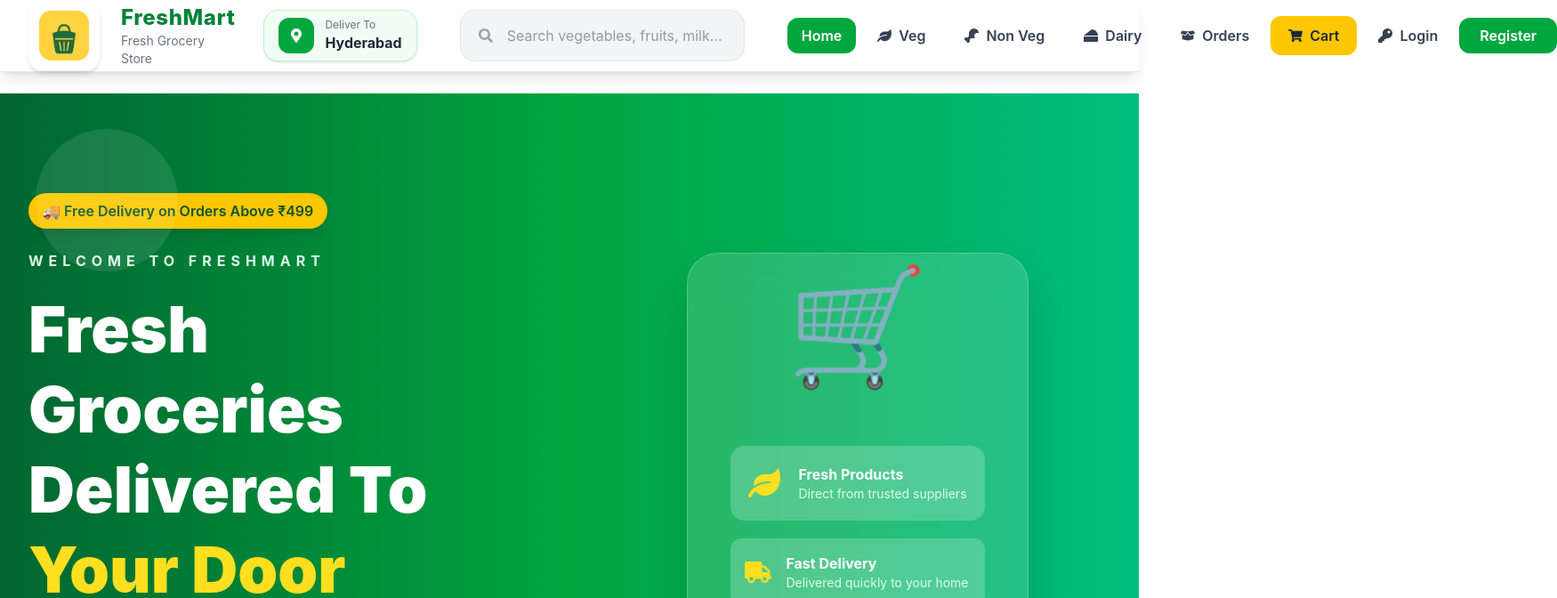
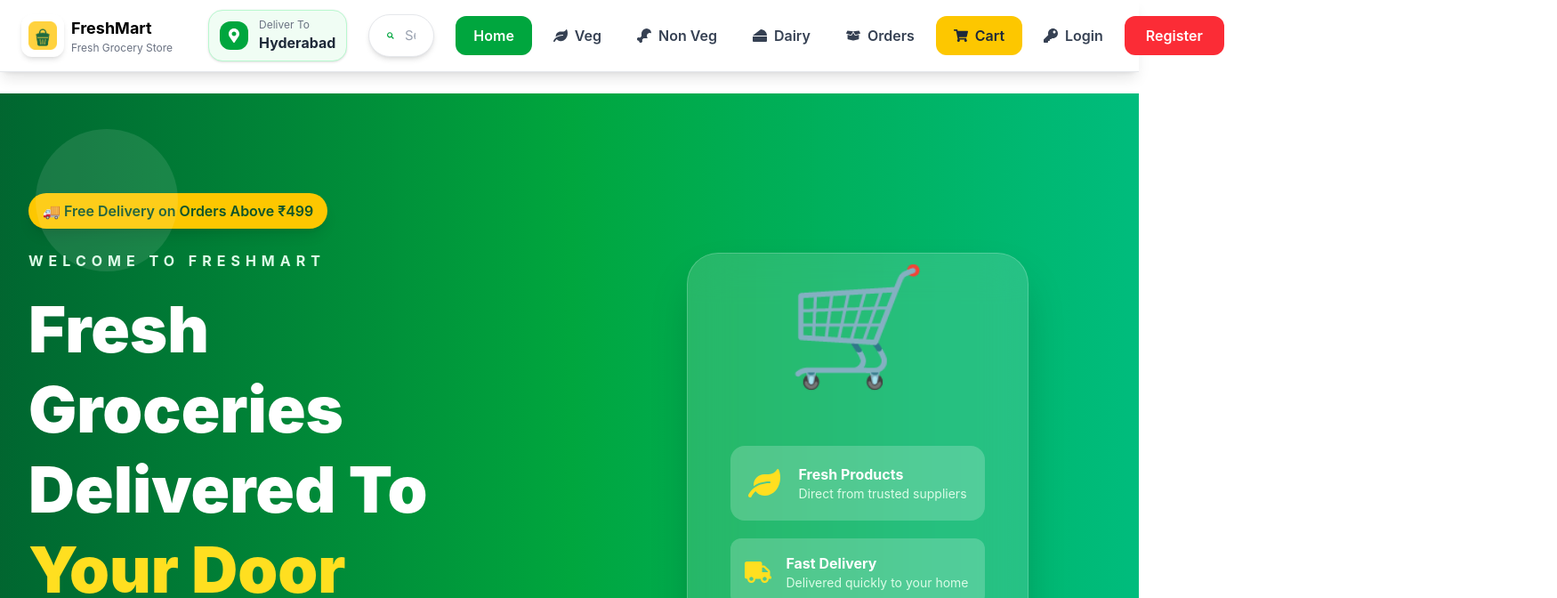
Before and after one commit to Vinaykumar-yagati-4/react-app, a React (Vite) app: page / in a window 1280 px wide. Shown: the top 672 px of the page at 89% size, 1750 px wide, since content can reach past the window. Built offline with nearby package versions, Linux system fonts and the light colour scheme.

Commit message:
react-commit

```diff
--- a/src/App.tsx
+++ b/src/App.tsx
@@ -16,6 +16,7 @@
 import Checkout from "./Components/Checkout";
 import { SearchProvider } from "./contextapi/SearchContext";
 import Orders from "./Components/Order";
+
 
 
 
--- a/src/Components/Navbar.tsx
+++ b/src/Components/Navbar.tsx
@@ -38,38 +38,37 @@
   return (
     <nav className="sticky top-0 z-50 bg-white shadow-lg border-b border-gray-200">
 
-      <div className="max-w-screen-2xl mx-auto px-8">
+      <div className="w-full px-4 xl:px-6">
 
-        <div className="flex items-center justify-between h-20 gap-6">
-
+        <div className="flex items-center h-20">
           {/* LEFT SECTION */}
 
-          <div className="flex items-center gap-8">
-
+          <div className="flex items-center gap-4 flex-shrink-0">
             {/* Logo */}
 
             <NavLink
               to="/"
-              className="flex items-center gap-6"
+             className="flex items-center gap-2"
             >
 
-              <div className="bg-white rounded-2xl shadow-md p-2 w-20 h-20 flex items-center justify-center flex-shrink-0">
+             <div className="bg-white rounded-xl shadow-md p-1 w-12 h-12 flex items-center justify-center flex-shrink-0">
 
                 <img
                   src={logo}
                   alt="FreshMart"
-                  className="w-14 h-14 object-contain"
+                  // className="w-14 h-14 object-contain"
+                  className="w-8 h-8"
                 />
 
               </div>
 
               <div>
 
-                <h1 className="text-2xl font-extrabold text-green-700 tracking-wide">
+                <h1 className="text-lg font-bold">
                   FreshMart
                 </h1>
 
-                <p className="text-sm text-gray-500">
+                <p className="text-xs text-gray-500">
                   Fresh Grocery Store
                 </p>
 
@@ -79,9 +78,9 @@
 
             {/* Delivery */}
 
-            <div className="hidden xl:flex items-center gap-3 bg-green-50 px-4 py-2 rounded-2xl border border-green-200 shadow-sm">
+            <div className="hidden xl:flex items-center gap-3 ml-6 bg-green-50 px-3 py-2 rounded-2xl border border-green-200 shadow-sm">
 
-              <div className="bg-green-600 text-white p-3 rounded-xl">
+              <div className="bg-green-600 text-white p-2 rounded-xl">
 
                 <FaMapMarkerAlt />
 
@@ -105,12 +104,11 @@
 
           {/* SEARCH */}
 
-          <div className="hidden lg:flex flex-1 min-w-[320px] max-w-xl mx-6">
+          <div className="hidden lg:flex flex-1 max-w-lg mx-6">
 
-            <div className="flex items-center w-full bg-gray-100 rounded-2xl px-5 py-4 border border-gray-200 focus-within:border-green-600 transition">
+            <div className="flex items-center w-full bg-white rounded-full px-5 py-3 border border-gray-200 shadow-md hover:shadow-lg focus-within:border-green-500 focus-within:ring-2 focus-within:ring-green-200 transition-all duration-300">
 
-              <FaSearch className="text-gray-400 text-lg" />
-
+              <FaSearch className="text-green-600 text-xl" />
               <input
                 type="text"
                 value={search}
@@ -129,8 +127,8 @@
                     );
                   }
                 }}
-                placeholder="Search vegetables, fruits, milk..."
-                className="bg-transparent outline-none ml-4 w-full text-gray-700"
+                placeholder="Search for vegetables, fruits, dairy & more..."
+                className="bg-transparent outline-none ml-3 w-full text-gray-700 placeholder:text-gray-400 text-[15px]"
               />
 
             </div>
@@ -138,14 +136,13 @@
           </div>
                     {/* ================= Desktop Menu ================= */}
 
-          <div className="hidden xl:flex items-center gap-1 flex-shrink-0">
-
+          <div className="hidden xl:flex items-center gap-2 flex-shrink-0">
             {/* Home */}
 
             <NavLink
               to="/"
               className={({ isActive }) =>
-                `px-4 py-2 rounded-xl font-semibold transition-all duration-300 ${
+                `px-5 py-2.5 rounded-xl font-semibold transition-all duration-300 ${
                   isActive
                     ? "bg-green-600 text-white"
                     : "text-gray-700 hover:bg-green-100 hover:text-green-700"
@@ -160,7 +157,7 @@
             <NavLink
               to="/veg"
               className={({ isActive }) =>
-                `flex items-center gap-2 px-5 py-2.5 rounded-xl font-semibold transition-all duration-300 ${
+                `flex items-center gap-2 px-4 py-2.5 rounded-xl font-semibold transition-all duration-300 ${
                   isActive
                     ? "bg-green-600 text-white"
                     : "text-gray-700 hover:bg-green-100 hover:text-green-700"
@@ -176,7 +173,7 @@
             <NavLink
               to="/nonveg"
               className={({ isActive }) =>
-                `flex items-center gap-2 px-5 py-2.5 rounded-xl font-semibold transition-all duration-300 ${
+                `flex items-center gap-2 px-4 py-2.5 rounded-xl font-semibold transition-all duration-300 ${
                   isActive
                     ? "bg-green-600 text-white"
                     : "text-gray-700 hover:bg-green-100 hover:text-green-700"
@@ -192,7 +189,7 @@
             <NavLink
               to="/dairy"
               className={({ isActive }) =>
-                `flex items-center gap-2 px-5 py-2.5 rounded-xl font-semibold transition-all duration-300 ${
+                `flex items-center gap-2 px-4 py-2.5 rounded-xl font-semibold transition-all duration-300 ${
                   isActive
                     ? "bg-green-600 text-white"
                     : "text-gray-700 hover:bg-green-100 hover:text-green-700"
@@ -208,7 +205,7 @@
             <NavLink
               to="/orders"
               className={({ isActive }) =>
-                `flex items-center gap-2 px-5 py-2.5 rounded-xl font-semibold transition-all duration-300 ${
+                `flex items-center gap-2 px-4 py-2.5 rounded-xl font-semibold transition-all duration-300 ${
                   isActive
                     ? "bg-green-600 text-white"
                     : "text-gray-700 hover:bg-green-100 hover:text-green-700"
@@ -249,7 +246,7 @@
                 <NavLink
                   to="/login"
                   className={({ isActive }) =>
-                    `flex items-center gap-2 px-5 py-2.5 rounded-xl font-semibold transition-all duration-300 ${
+                    `flex items-center gap-2 px-4 py-2.5 rounded-xl font-semibold transition-all duration-300 ${
                       isActive
                         ? "bg-green-600 text-white"
                         : "text-gray-700 hover:bg-green-100 hover:text-green-700"
@@ -262,7 +259,7 @@
 
                 <NavLink
                   to="/register"
-                  className="min-w-[110px] text-center bg-green-600 hover:bg-green-700 text-white px-5 py-2 rounded-xl font-semibold transition-all duration-300"
+                  className="bg-red-500 hover:bg-red-600 text-white text-center px-6 py-2.5 rounded-xl font-semibold transition-all duration-300"
                 >
                   Register
                 </NavLink>
@@ -271,7 +268,7 @@
               <>
                 {/* Welcome */}
 
-                <div className="hidden 2xl:block text-sm text-gray-600 px-2 whitespace-nowrap">
+                <div className="block text-xs text-gray-600 px-1 whitespace-nowrap">
                   Welcome,
                   <span className="font-bold text-green-700 ml-1">
                     {loggedInUser.name}
@@ -285,7 +282,7 @@
                     localStorage.removeItem("loggedInUser");
                     navigate("/login");
                   }}
-                  className="min-w-[110px] bg-red-500 hover:bg-red-600 text-white text-center px-5 py-2 rounded-xl font-semibold transition-all duration-300"
+                  className="min-w-[110px] bg-red-500 hover:bg-red-600 text-white text-center px-3 py-2 rounded-xl font-semibold transition-all duration-300"
                 >
                   Logout
                 </button>
@@ -368,7 +365,7 @@
           <NavLink
             to="/"
             onClick={() => setMenuOpen(false)}
-            className="block px-4 py-3 rounded-xl hover:bg-green-100"
+            className="block px-3 py-2 rounded-xl hover:bg-green-100"
           >
             🏠 Home
           </NavLink>
@@ -455,7 +452,7 @@
           <NavLink
             to="/cart"
             onClick={() => setMenuOpen(false)}
-            className="flex justify-between items-center bg-yellow-400 px-4 py-3 rounded-xl"
+            className="flex justify-between items-center bg-yellow-400 px-3 py-2 rounded-xl"
           >
             <span className="flex items-center gap-2">
               <FaShoppingCart />
```
Also changed, not shown: src/Components/ScrollToTopButton.tsx (added, +61 -0 lines).
